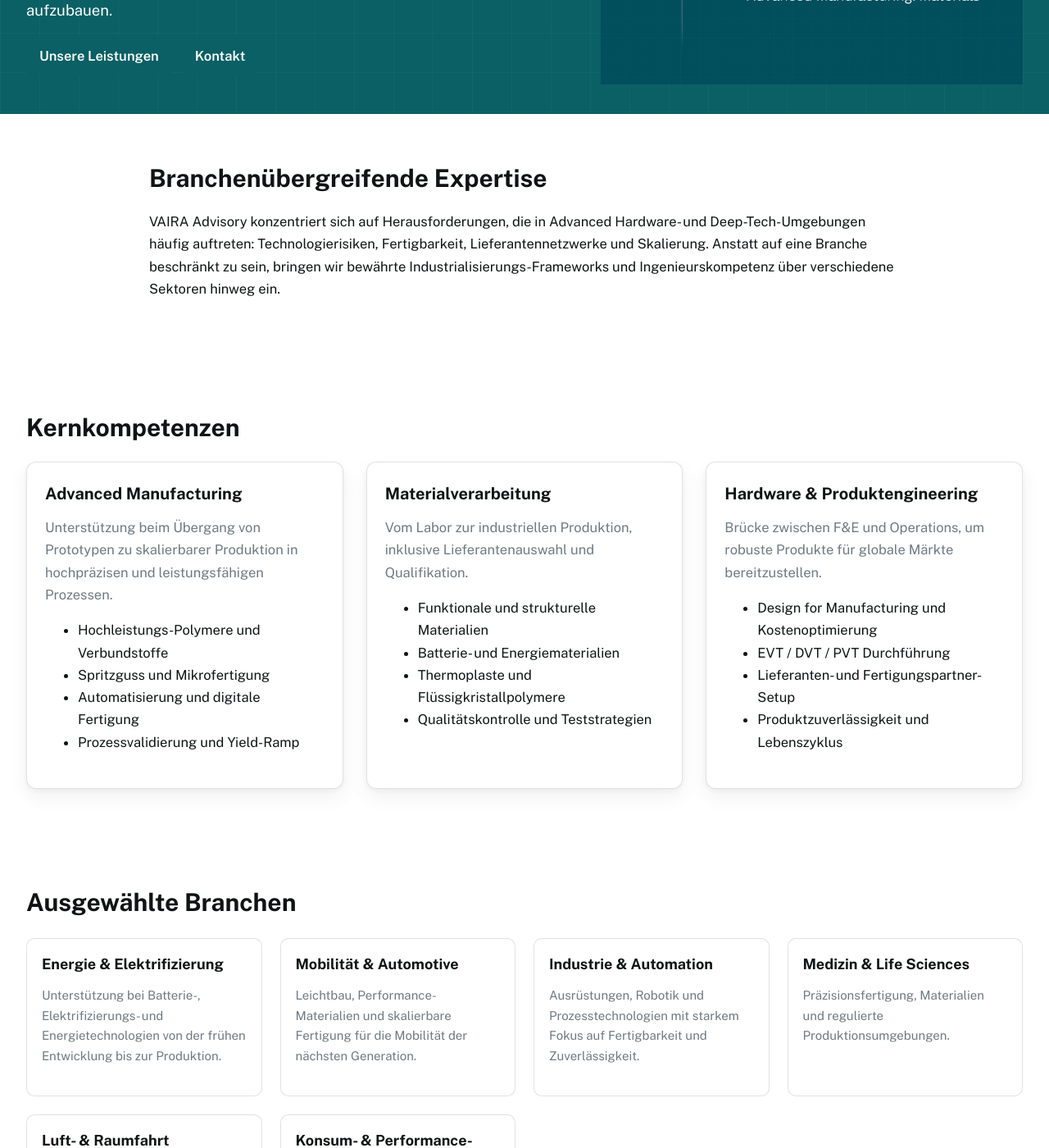
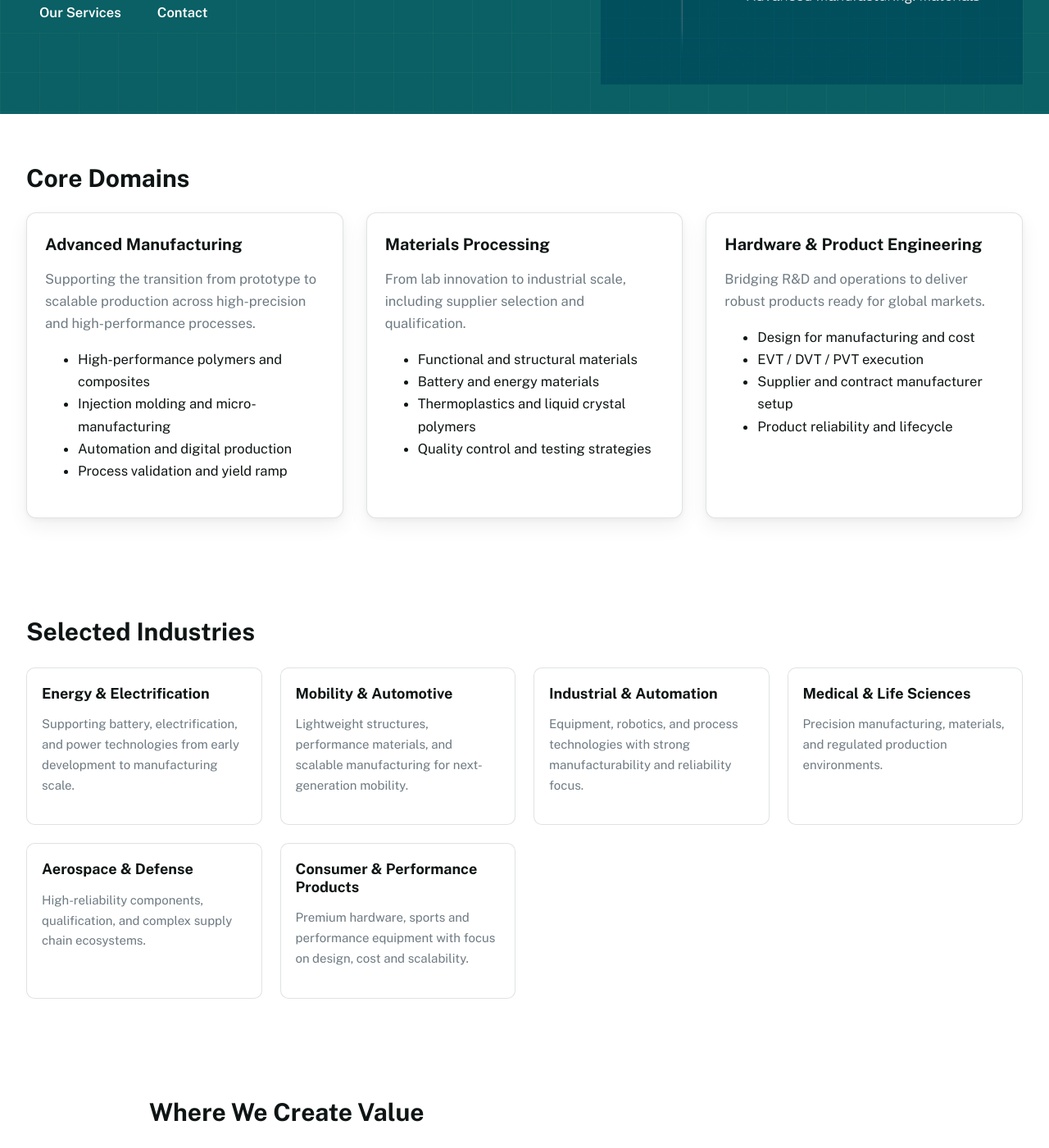
Before and after one commit to raphaelheeb/vaira-advisory, a Jekyll site: the page built from de/industries/index.html, in a window 1280 px wide and 1400 px high, scrolled down 396 px. Shown: the whole window at 82% size. Built offline with Jekyll 4.4.1, drawn with Linux system fonts in a browser that asks for light colours; some of the changed text lies outside the part shown.

Commit message:
Update index.html

```diff
--- a/de/industries/index.html
+++ b/de/industries/index.html
@@ -1,147 +1,110 @@
 ---
 layout: default
-title: Branchen | VAIRA Advisory
-lang: de
-permalink: /de/industries/
-description: Advanced Manufacturing, Materialverarbeitung und Hardware-Design Branchen.
+title: Industries | VAIRA Advisory
+lang: en
+permalink: /industries/
+description: Advanced manufacturing, materials processing and hardware design industries.
 ---
 
-<!-- ================= HERO ================= -->
 <section class="hero hero-hero--industries" id="hero">
   <div class="content-wrapper wrapper--wide">
     <div class="hero-grid">
-
-      <!-- LEFT COLUMN -->
       <div class="hero-left">
-        <h1 class="hero-title">
-          Branchen, die wir unterstützen
-        </h1>
-        <p class="hero-sub">
-          Wir arbeiten mit technisch getriebenen Organisationen zusammen, um komplexe Technologien zu industrialisieren, Advanced Manufacturing zu skalieren und widerstandsfähige globale Lieferketten aufzubauen.
-        </p>
+        <h1 class="hero-title">Industries We Support</h1>
+        <p class="hero-sub">We partner with engineering-driven organizations to industrialize complex technologies, scale advanced manufacturing, and build resilient global supply chains.</p>
         <div class="hero-ctas">
-          <a class="cta-btn" href="{{ site.baseurl }}/services/">Unsere Leistungen</a>
-          <a class="cta-btn cta-btn--ghost" href="{{ site.baseurl }}/contact/">Kontakt</a>
+          <a class="cta-btn" href="{{ site.baseurl }}/services/">Our Services</a>
+          <a class="cta-btn cta-btn--ghost" href="{{ site.baseurl }}/contact/">Contact</a>
         </div>
       </div>
-
-      <!-- RIGHT COLUMN / TECH VISUAL -->
       <div class="hero-right" aria-hidden="true">
         <img src="{{ site.baseurl }}/assets/img/technical-visual.jpg" alt="" class="hero-visual hero-visual--technical">
       </div>
-
     </div>
   </div>
 </section>
 
-<!-- ================= INTRO ================= -->
-<section class="section section--intro">
-  <div class="content-wrapper wrapper--narrow">
-    <h2>Branchenübergreifende Expertise</h2>
-    <p>
-      VAIRA Advisory konzentriert sich auf Herausforderungen, die in Advanced Hardware- und Deep-Tech-Umgebungen häufig auftreten: Technologierisiken, Fertigbarkeit, Lieferantennetzwerke und Skalierung. Anstatt auf eine Branche beschränkt zu sein, bringen wir bewährte Industrialisierungs-Frameworks und Ingenieurskompetenz über verschiedene Sektoren hinweg ein.
-    </p>
-  </div>
-</section>
-
-<!-- ================= CORE DOMAINS ================= -->
+<main>
 <section class="section section--domains">
   <div class="content-wrapper wrapper--wide">
-    <h2>Kernkompetenzen</h2>
+    <h2>Core Domains</h2>
     <div class="domain-grid">
-
       <article class="domain-card">
         <h3>Advanced Manufacturing</h3>
-        <p>Unterstützung beim Übergang von Prototypen zu skalierbarer Produktion in hochpräzisen und leistungsfähigen Prozessen.</p>
+        <p>Supporting the transition from prototype to scalable production across high-precision and high-performance processes.</p>
         <ul class="domain-list">
-          <li>Hochleistungs-Polymere und Verbundstoffe</li>
-          <li>Spritzguss und Mikrofertigung</li>
-          <li>Automatisierung und digitale Fertigung</li>
-          <li>Prozessvalidierung und Yield-Ramp</li>
+          <li>High-performance polymers and composites</li>
+          <li>Injection molding and micro-manufacturing</li>
+          <li>Automation and digital production</li>
+          <li>Process validation and yield ramp</li>
         </ul>
       </article>
-
       <article class="domain-card">
-        <h3>Materialverarbeitung</h3>
-        <p>Vom Labor zur industriellen Produktion, inklusive Lieferantenauswahl und Qualifikation.</p>
+        <h3>Materials Processing</h3>
+        <p>From lab innovation to industrial scale, including supplier selection and qualification.</p>
         <ul class="domain-list">
-          <li>Funktionale und strukturelle Materialien</li>
-          <li>Batterie- und Energiematerialien</li>
-          <li>Thermoplaste und Flüssigkristallpolymere</li>
-          <li>Qualitätskontrolle und Teststrategien</li>
+          <li>Functional and structural materials</li>
+          <li>Battery and energy materials</li>
+          <li>Thermoplastics and liquid crystal polymers</li>
+          <li>Quality control and testing strategies</li>
         </ul>
       </article>
-
       <article class="domain-card">
-        <h3>Hardware & Produktengineering</h3>
-        <p>Brücke zwischen F&E und Operations, um robuste Produkte für globale Märkte bereitzustellen.</p>
+        <h3>Hardware & Product Engineering</h3>
+        <p>Bridging R&D and operations to deliver robust products ready for global markets.</p>
         <ul class="domain-list">
-          <li>Design for Manufacturing und Kostenoptimierung</li>
-          <li>EVT / DVT / PVT Durchführung</li>
-          <li>Lieferanten- und Fertigungspartner-Setup</li>
-          <li>Produktzuverlässigkeit und Lebenszyklus</li>
+          <li>Design for manufacturing and cost</li>
+          <li>EVT / DVT / PVT execution</li>
+          <li>Supplier and contract manufacturer setup</li>
+          <li>Product reliability and lifecycle</li>
         </ul>
       </article>
-
     </div>
   </div>
 </section>
 
-<!-- ================= INDUSTRIES ================= -->
 <section class="section section--industries">
   <div class="content-wrapper wrapper--wide">
-    <h2>Ausgewählte Branchen</h2>
+    <h2>Selected Industries</h2>
     <div class="industry-grid">
-
       <article class="industry-card">
-        <h3>Energie & Elektrifizierung</h3>
-        <p>Unterstützung bei Batterie-, Elektrifizierungs- und Energietechnologien von der frühen Entwicklung bis zur Produktion.</p>
+        <h3>Energy & Electrification</h3>
+        <p>Supporting battery, electrification, and power technologies from early development to manufacturing scale.</p>
       </article>
-
       <article class="industry-card">
-        <h3>Mobilität & Automotive</h3>
-        <p>Leichtbau, Performance-Materialien und skalierbare Fertigung für die Mobilität der nächsten Generation.</p>
+        <h3>Mobility & Automotive</h3>
+        <p>Lightweight structures, performance materials, and scalable manufacturing for next-generation mobility.</p>
       </article>
-
       <article class="industry-card">
-        <h3>Industrie & Automation</h3>
-        <p>Ausrüstungen, Robotik und Prozesstechnologien mit starkem Fokus auf Fertigbarkeit und Zuverlässigkeit.</p>
+        <h3>Industrial & Automation</h3>
+        <p>Equipment, robotics, and process technologies with strong manufacturability and reliability focus.</p>
       </article>
-
       <article class="industry-card">
-        <h3>Medizin & Life Sciences</h3>
-        <p>Präzisionsfertigung, Materialien und regulierte Produktionsumgebungen.</p>
+        <h3>Medical & Life Sciences</h3>
+        <p>Precision manufacturing, materials, and regulated production environments.</p>
       </article>
-
       <article class="industry-card">
-        <h3>Luft- & Raumfahrt</h3>
-        <p>Hochzuverlässige Komponenten, Qualifikation und komplexe Lieferketten-Ökosysteme.</p>
+        <h3>Aerospace & Defense</h3>
+        <p>High-reliability components, qualification, and complex supply chain ecosystems.</p>
       </article>
-
       <article class="industry-card">
-        <h3>Konsum- & Performance-Produkte</h3>
-        <p>Premium-Hardware, Sport- und Performanceprodukte mit Fokus auf Design, Kosten und Skalierbarkeit.</p>
+        <h3>Consumer & Performance Products</h3>
+        <p>Premium hardware, sports and performance equipment with focus on design, cost and scalability.</p>
       </article>
-
     </div>
   </div>
 </section>
 
-<!-- ================= VALUE ================= -->
 <section class="section section--value">
   <div class="content-wrapper wrapper--narrow">
-    <h2>Wo wir Mehrwert schaffen</h2>
+    <h2>Where We Create Value</h2>
     <ul class="value-list">
-      <li>Reduktion von Risiken neuer Technologien vor größeren Investitionsentscheidungen</li>
-      <li>Beschleunigung der Industrialisierung und Skalierung</li>
-      <li>Verbesserung von Yield, Qualität und Kosten</li>
-      <li>Aufbau globaler Lieferantennetzwerke</li>
-      <li>Transparenz in Prozessen und Governance schaffen</li>
+      <li>De-risking new technologies before major capital decisions</li>
+      <li>Accelerating industrialization and scale-up</li>
+      <li>Improving yield, quality, and cost</li>
+      <li>Building global supplier ecosystems</li>
+      <li>Creating operational transparency and governance</li>
     </ul>
-
-    <div class="hero-ctas">
-      <a class="cta-btn" href="{{ site.baseurl }}/use-cases/">Use Cases ansehen</a>
-      <a class="cta-btn cta-btn--ghost" href="{{ site.baseurl }}/contact/">Kontakt aufnehmen</a>
-    </div>
   </div>
 </section>
+</main>
```
